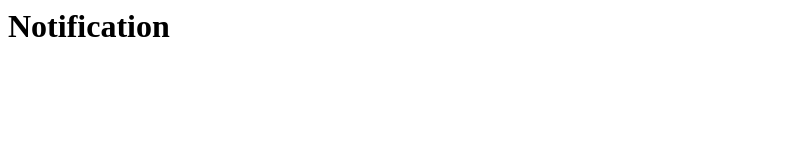
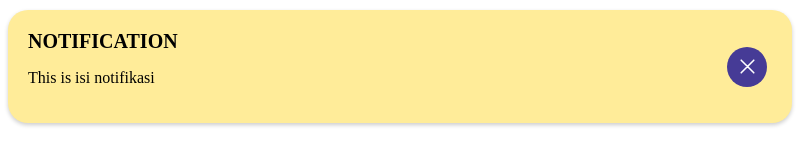
Before and after one commit to azfaradhi/IF2150-2024-K01-G06-Rentopia, an Electron app: page src/frontend/page/notification/notification_page.html in a window 800 px wide. Drawn offline with Linux system fonts and the light colour scheme.

Commit message:
feat: notification front end

```diff
--- a/src/frontend/page/notification/notification_page.css
+++ b/src/frontend/page/notification/notification_page.css
@@ -0,0 +1,40 @@
+.notif-box {
+    display: flex;
+    flex-direction: row;
+    justify-content: space-between;
+    border-radius: 20px;
+    border: none;
+    padding: 20px;
+    margin: 10px 0;
+    background-color: #FFEC99;
+    box-shadow: 0px 2px 4px rgba(0, 0, 0, 0.2);
+    transition: all border 0.3s;
+    width: 100%;
+    box-sizing: border-box;
+    align-items: center;
+}
+
+.notif-box:hover {
+    border: none;
+    outline: none;
+    box-shadow: 0 0 5px rgba(0, 123, 255, 0.5);
+}
+
+.actions button {
+    align-items: center;
+    justify-content: center;
+    background-color: #463B96; /* Warna tombol */
+    border: none;
+    padding: 10px;
+    margin: 5px;
+    border-radius: 50%;
+    cursor: pointer;
+    width: 40px; /* Lebar tombol */
+    height: 40px; /* Tinggi tombol */
+    transition: background-color 0.3s ease; /* Efek hover */
+}
+
+.actions button:hover {
+    background-color: #FFC131; /* Warna tombol saat hover */
+    box-shadow: 0 0 5px rgba(0, 123, 255, 0.5);
+}
--- a/src/frontend/page/notification/notification_page.html
+++ b/src/frontend/page/notification/notification_page.html
@@ -1,3 +1,18 @@
-<div>
-    <h1>Notification</h1>
+<!DOCTYPE html>
+<html lang="en">
+<head>
+    <meta charset="UTF-8">
+    <meta name="viewport" content="width=device-width, initial-scale=1.0">
+    <meta name="notification">
+    <title> Notification </title>
+    <link rel="stylesheet" href="notification_page.css">
+</head>
+<div class="notif-box">
+    <div>
+        <b style="font-size: 20px;">NOTIFICATION</b>
+        <p>This is isi notifikasi</p>
+    </div>
+    <div class="actions">
+        <button id="btn-close"><img src="../../public/close.svg" alt="" width="15" height="15" style="vertical-align: middle;"></button>
+    </div>
 </div>
```
Also changed, not shown: src/frontend/public/close.svg (added).
